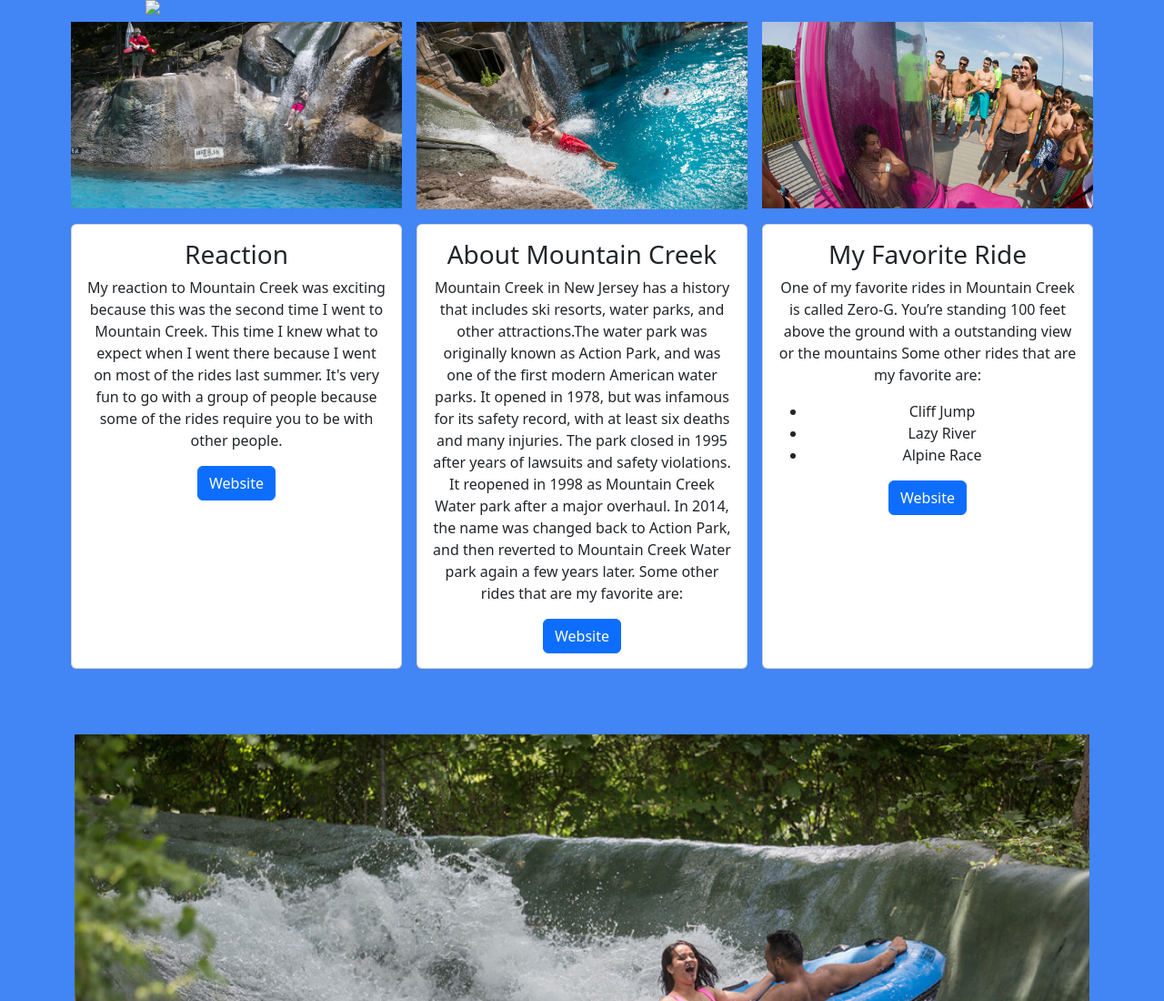
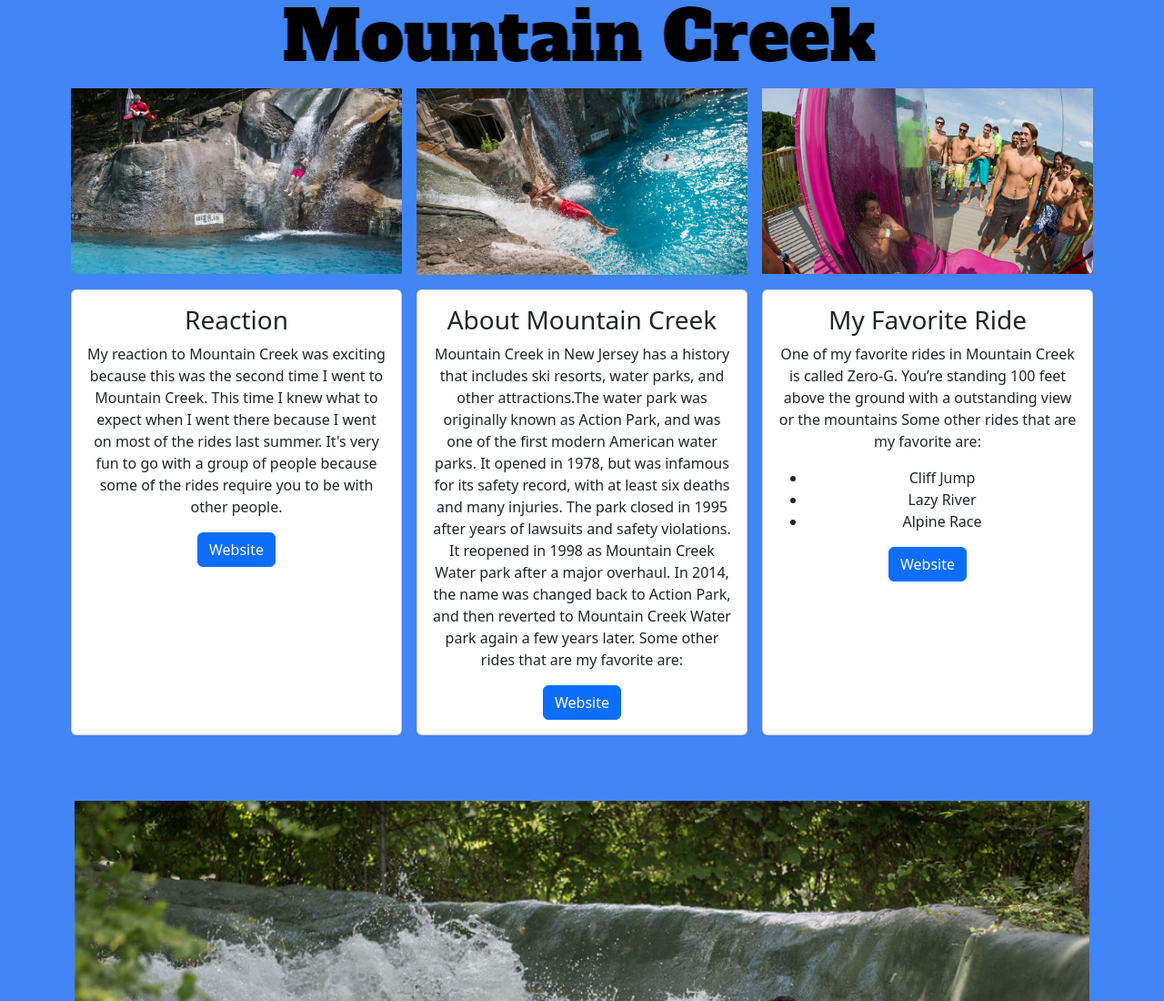
Before and after one commit to FedericoD99/Summer-Tainment, a plain HTML site: page index.html in a window 1280 px wide. Shown: the top 1100 px of the page at 91% size. Drawn offline with nearby package versions, Linux system fonts and the light colour scheme; the site is published under a folder, as on GitHub Pages, so addresses that start at the root find nothing.

Commit message:
final save, image fix

```diff
--- a/index.html
+++ b/index.html
@@ -16,7 +16,7 @@
 <body>
   <container>
     <header>
-      <img src="/imgs/background mountain creek.png" class="center">
+      <img src="imgs/background mountain creek.png" class="center">
     </header>
     <div class="container text-center">
 
```
